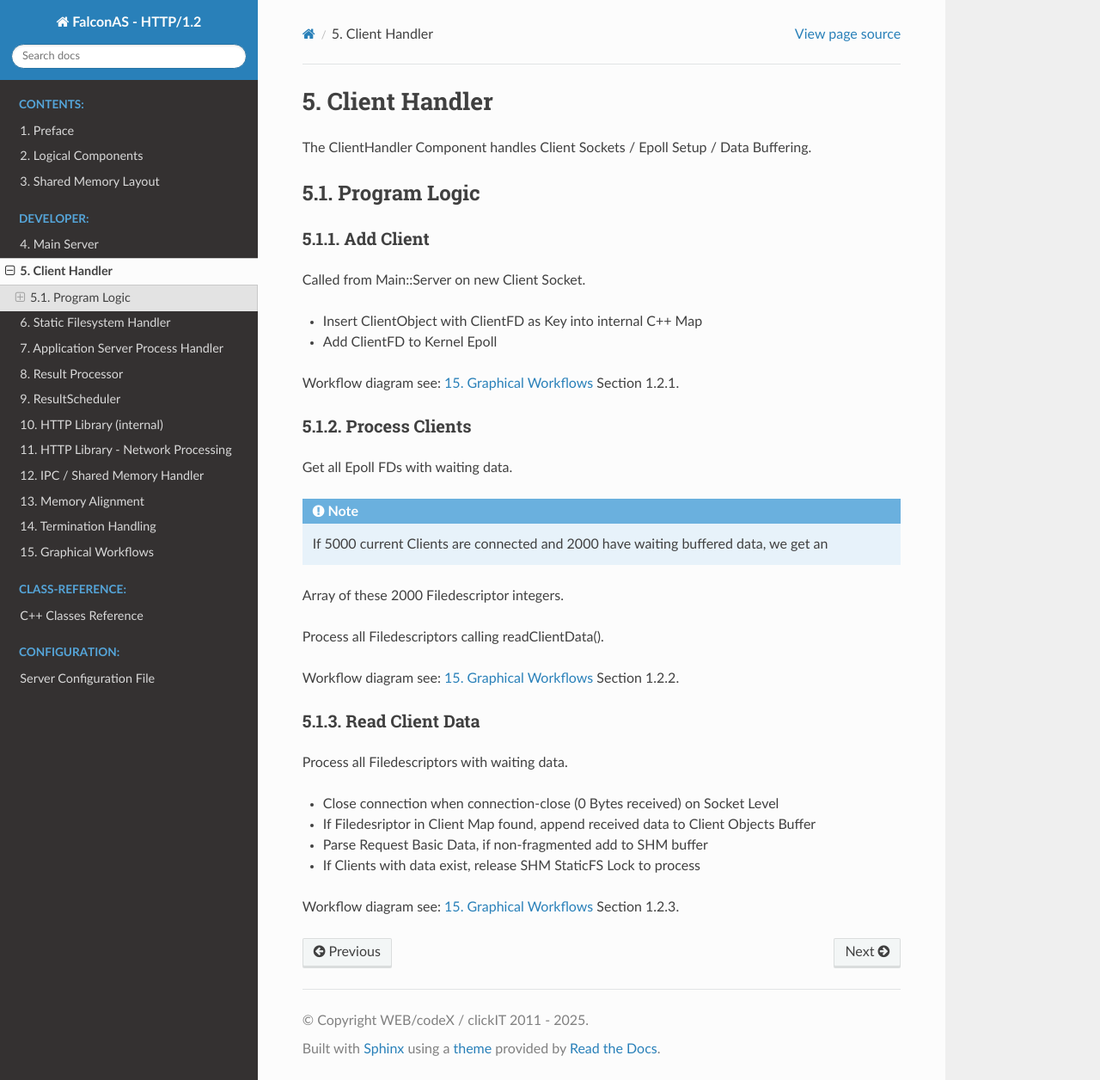
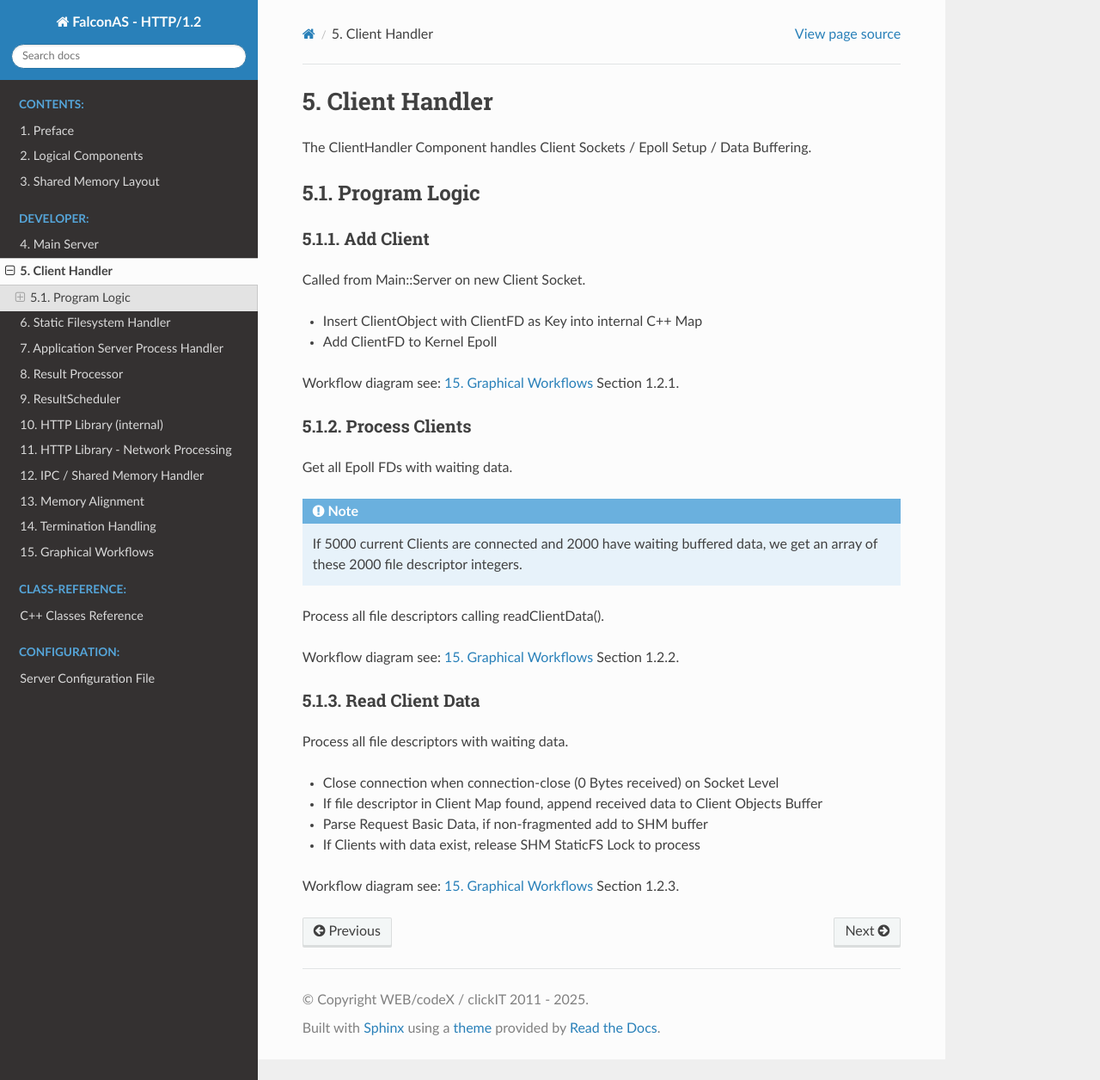
Before and after one commit to WEBcodeX1/http-1.2, a Sphinx documentation site: the page built from doc/ClientHandler.rst, in a window 1280 px wide and 1256 px high. Shown: the whole window at 86% size. Built offline with Sphinx 7.4.7 and the Read the Docs theme 3.1.0, drawn with Linux system fonts in a browser that asks for light colours.

Commit message:
Fix typos and spelling errors in documentation
Co-authored-by: clauspruefer <17313789+clauspruefer@users.noreply.github.com>

```diff
--- a/doc/ClientHandler.rst
+++ b/doc/ClientHandler.rst
@@ -24,19 +24,19 @@ Get all Epoll FDs with waiting data.
 .. note::
 
    If 5000 current Clients are connected and 2000 have waiting buffered data, we get an
-Array of these 2000 Filedescriptor integers.
+   array of these 2000 file descriptor integers.
 
-Process all Filedescriptors calling readClientData().
+Process all file descriptors calling readClientData().
 
 Workflow diagram see: :doc:`Graphical-Workflows` Section 1.2.2.
 
 5.1.3. Read Client Data
 ~~~~~~~~~~~~~~~~~~~~~~~
 
-Process all Filedescriptors with waiting data.
+Process all file descriptors with waiting data.
 
 * Close connection when connection-close (0 Bytes received) on Socket Level
-* If Filedesriptor in Client Map found, append received data to Client Objects Buffer
+* If file descriptor in Client Map found, append received data to Client Objects Buffer
 * Parse Request Basic Data, if non-fragmented add to SHM buffer
 * If Clients with data exist, release SHM StaticFS Lock to process
 
--- a/doc/HTTPLib.rst
+++ b/doc/HTTPLib.rst
@@ -91,7 +91,7 @@ method will be called.
 
 .. note::
 
-   IPCHandler.hpp and IPCHandler.cpp is used to calculate Shared Memory Adress Offsets.
+   IPCHandler.hpp and IPCHandler.cpp is used to calculate Shared Memory Address Offsets.
 
 .. code-block:: text
 
@@ -116,4 +116,4 @@ method will be called.
 
 .. note::
 
-   IPCHandlerAS.hpp and IPCHandlerAS.cpp is used to calculate Shared Memory Adress Offsets.
+   IPCHandlerAS.hpp and IPCHandlerAS.cpp is used to calculate Shared Memory Address Offsets.
--- a/doc/Overview.rst
+++ b/doc/Overview.rst
@@ -8,7 +8,7 @@ Our intention is to build good, stable and secure software. This implies detaile
    Do not forget: keep the clean code paradigm in mind.
 
 The following document describes the Base-Layout of ``FalconAS`` / ``HTTP/1.2``, its Base Components
-and Insfrastructural Layout.
+and Infrastructural Layout.
 
 2. Logical Components
 =====================
@@ -84,7 +84,7 @@ Result Ordering will be done for the following types:
 ~~~~~~~~~~~~~~~
 
 Result Ordering. Results must be sent in the exact order how they arrived.
-The Result Ordering Class keeps track of dependend ClientFD Requests / Request Nr. and related.
+The Result Ordering Class keeps track of dependent ClientFD Requests / Request Nr. and related.
 
 2.8.2. HTTP/1.2
 ~~~~~~~~~~~~~~~
--- a/doc/ResultScheduler.rst
+++ b/doc/ResultScheduler.rst
@@ -38,5 +38,5 @@ compatibility. It never will be implemented into future browser code.
 
 .. note::
 
-   Future releases will offer a seperate **build option** for HTTP/1.1 and HTTP/1.2 making
+   Future releases will offer a separate **build option** for HTTP/1.1 and HTTP/1.2 making
    the ResultProcessor separation / ResultOrdering for HTTP/1.2 obsolete.
```
